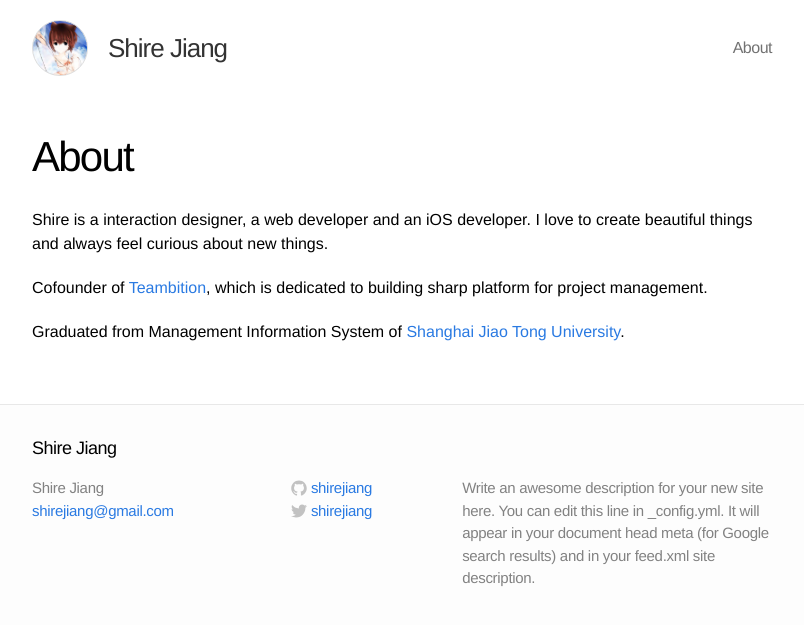
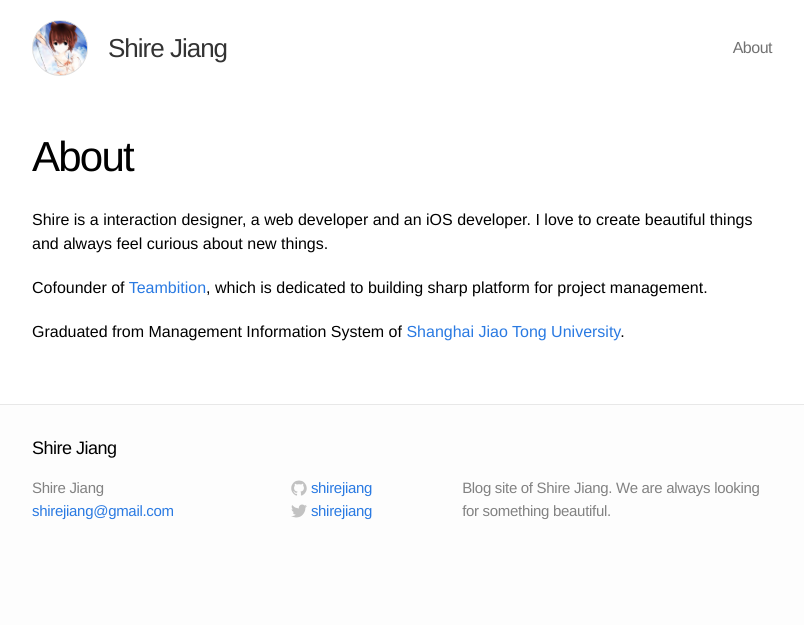
Before and after one commit to ShireJiang/shirejiang.github.io, a Jekyll site: the page built from about.md, in a window 1280 px wide. Shown: the top 625 px of the page, without its empty margins (238-1042 px from the left). Built offline with Jekyll 4.4.1, drawn with Linux system fonts in a browser that asks for light colours; part of the change alters nothing that is shown.

Commit message:
update about me and description content

```diff
--- a/_config.yml
+++ b/_config.yml
@@ -2,7 +2,7 @@
 title: Shire Jiang
 email: shirejiang@gmail.com
 username: shirejiang
-description: "Write an awesome description for your new site here. You can edit this line in _config.yml. It will appear in your document head meta (for Google search results) and in your feed.xml site description."
+description: "Blog site of Shire Jiang. We are always looking for something beautiful."
 baseurl: ""
 url: "http://shirejiang.com"
 
--- a/about.md
+++ b/about.md
@@ -6,6 +6,6 @@ permalink: /about/
 
 Shire is a interaction designer, a web developer and an iOS developer. I love to create beautiful things and always feel curious about new things.
 
-Cofounder of [Teambition](https://www.teambition.com), which is dedicated to building sharp platform for project management.
+Cofounder of <a href="https://www.teambition.com" target="_blank">Teambition</a>, which is dedicated to building sharp platform for project management.
 
-Graduated from Management Information System of [Shanghai Jiao Tong University](http://www.sjtu.edu.cn/).
+Graduated from Management Information System of <a href="http://www.sjtu.edu.cn/" target="_blank">Shanghai Jiao Tong University</a>.
```
